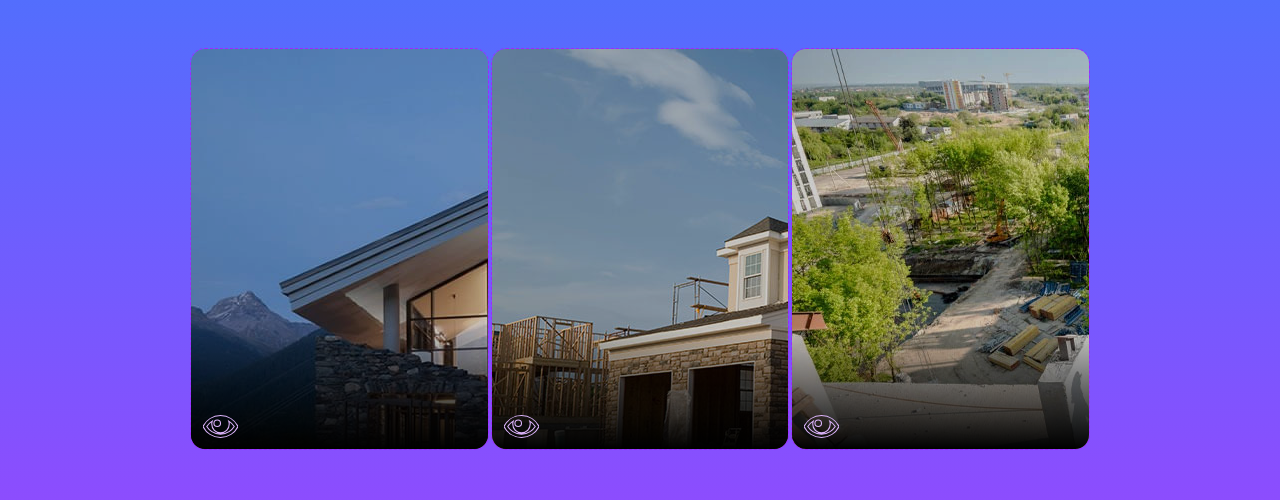
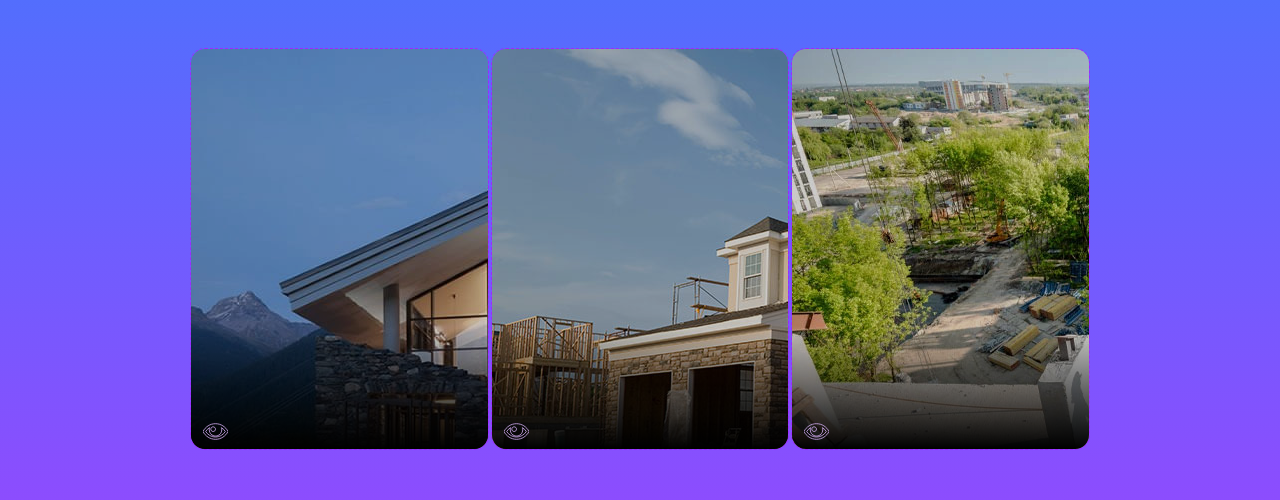
Before and after one commit to MarcinBolt/BohaterConstruction, a Vue app: page /#/ in a window 1280 px wide. Shown: the part 383-883 px from the top of the page. Built offline with nearby package versions, Linux system fonts and the light colour scheme.

Commit message:
reduce eye icon size and min-with of card

```diff
--- a/src/views/HomeView.vue
+++ b/src/views/HomeView.vue
@@ -121,7 +121,7 @@ mg {
 }
 
 .card {
-  min-width: 60px;
+  min-width: 50px;
   height: 100%;
   border: 1px dashed #a128fe;
   border-radius: 15px;
@@ -175,9 +175,9 @@ mg {
 }
 
 .card-content > .service-icon {
-  min-width: 35px;
-  max-width: 35px;
-  height: 35px;
+  min-width: 25px;
+  max-width: 25px;
+  height: 25px;
   display: flex;
   justify-content: center;
   align-items: center;
```
